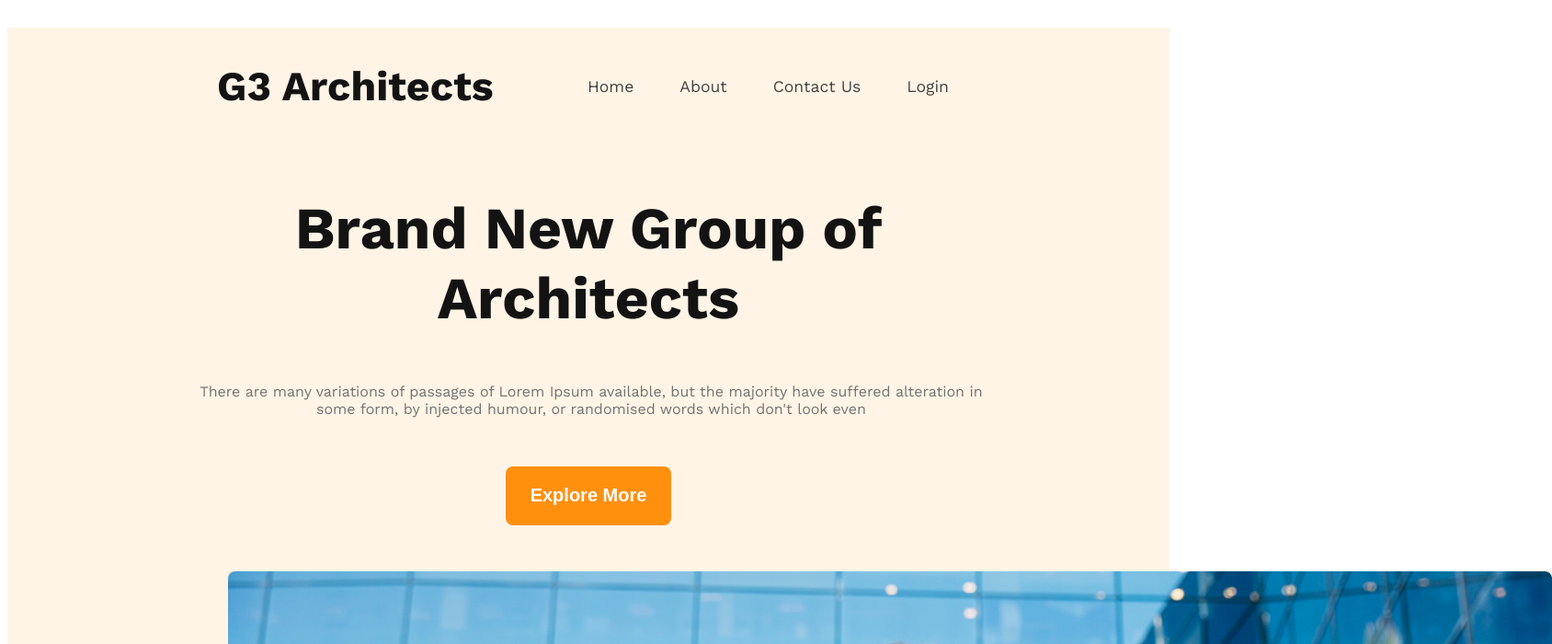
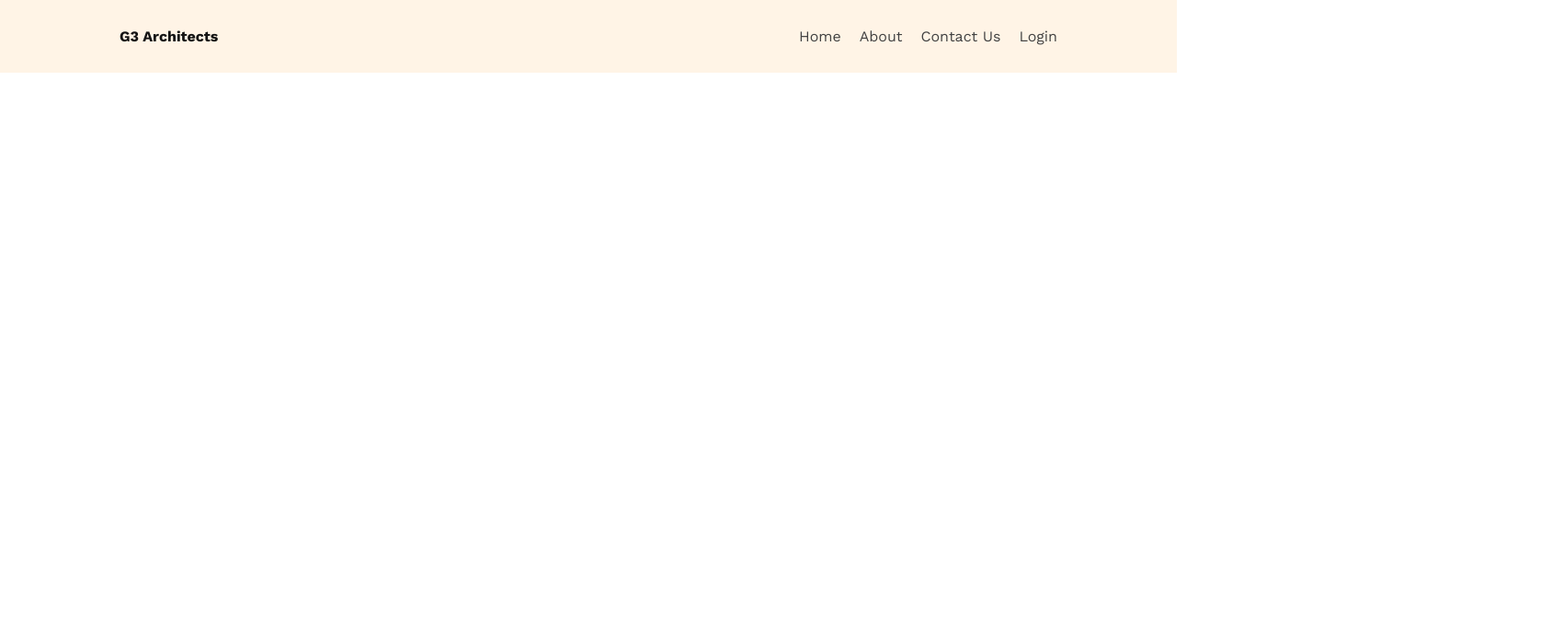
Before and after one commit to sadia111-a/w3-Architect-website, a plain HTML site: page index.html in a window 1280 px wide. Shown: the top 700 px of the page at 92% size, 1688 px wide, since content can reach past the window. Drawn offline with nearby package versions, Linux system fonts and the light colour scheme.

Commit message:
nav part done

```diff
--- a/index.html
+++ b/index.html
@@ -3,7 +3,7 @@
 <head>
     <meta charset="UTF-8">
     <meta name="viewport" content="width=device-width, initial-scale=1.0">
-    <title>G3 Architects</title>
+    <title>My G3 project</title>
     <link rel="preconnect" href="https://fonts.googleapis.com">
 <link rel="preconnect" href="https://fonts.gstatic.com" crossorigin>
 <link href="https://fonts.googleapis.com/css2?family=Inconsolata:wght@700&family=Lato:wght@400;700;900&family=Open+Sans:wght@400;700;800&family=Rubik:wght@300&family=Space+Mono:wght@400;700&family=Ubuntu:ital,wght@0,300;0,400;1,300&family=Work+Sans:ital,wght@0,400;0,700;1,800&display=swap" rel="stylesheet">
@@ -20,25 +20,14 @@
                 <li><a href="">Login</a></li>
             </ul>
         </nav>
-     <div class="banner-container">
-       <div class="banner">
-        <h2 class="banner-heading">Brand New Group of Architects </h2>
-        <p class="banner-pera">There are many variations of passages of Lorem Ipsum available, but the majority have suffered alteration in some form, by injected humour, or randomised words which don't look even</p>
-        <button class="btn-primary">Explore More</button>
 
-       </div>
-        <div class="img">
-           <img src="images/banner.png" alt="">
-        </div>
-
-     </div>
     </header>
     <main>
 
     </main>
+
     <footer>
 
     </footer>
-
 </body>
 </html>
--- a/style.css
+++ b/style.css
@@ -1,19 +1,13 @@
- *{
-    /* margin: 0px;
-    padding: 0px; */
+* {
+    margin: 0px;
+    padding: 0px;
 }
+
 body {
-     font-family: 'Inconsolata', monospace;
-     font-family: 'Lato', sans-serif;
-     font-family: 'Open Sans', sans-serif;
-     font-family: 'Rubik', sans-serif;
-     font-family: 'Space Mono', monospace;
-     font-family: 'Ubuntu', sans-serif;
+
     font-family: 'Work Sans', sans-serif;
 }
-
- /* header part starts here */
- header {
+header{
     background: rgba(255, 144, 14, 0.10);
 }
 
@@ -21,96 +15,34 @@
     display: flex;
     justify-content: space-between;
     align-items: center;
-     margin-top: 30px;
-
+    text-align: center;
+    padding: 30px;
 }
 
- nav ul {
-     list-style: none;
+nav a {
+    text-decoration: none;
+    color:  #424242;
 }
 
- nav ul a {
-     text-decoration: none;
-     color: #424242;
-
+nav li {
+    list-style: none;
 }
 
 .list {
     display: flex;
-     justify-content: space-between;
-     gap: 50px;
-     margin-right: 240px;
+    margin-right: 100px;
+    gap: 20px;
+    color:  #424242;
     text-align: center;
-     font-size: 1.1rem;
+    font-size: 1rem;
     font-weight: 500;
    }
 
 .nav-head {
-     margin-left: 228px;
     color: #131313;
     text-align: center;
-     font-size: 2.8rem;
+    font-size: 1rem;
+    /* padding-top:20px ; */
+    margin-left: 100px;
     font-weight: 700;
 }
-
- /* banner part starts here */
- .banner {
-     width: 862px;
-     display: block;
-     text-align: center;
-     justify-content: center;
-     margin: auto;
- }
-
- .banner-heading {
-     color: #131313;
-     text-align: center;
-     font-size: 4rem;
-     font-weight: 700;
- }
-
- .banner-pera {
-     color: #727272;
-     text-align: center;
-     font-size: 1rem;
-     font-weight: 400;
-     width: 868px;
-     margin-bottom: 53px;
- }
-
- .btn-primary {
-     color: #FFF;
-     text-align: center;
-     font-size: 1.25rem;
-     font-weight: 600;
-     border-radius: 8px;
-     background: #FF900E;
-     width: 180px;
-     height: 64px;
-     border: none;
-     margin-bottom: 50px;
- }
-
- .img {
-     width: 1440px;
-     height: 700px;
-     background: rgba(255, 144, 14, 0.10);
-     margin: 0px 240px 45px 240px;
-     padding-bottom: 45px;
- }
-
-
- /* responsive style */
- @media screen and (max-width:576px) {
-    nav{
-        flex-direction: column;
-    }
-    .nav-head{
-        /* margin: auto; */
-    }
-
-
- }
- @media screen and (min-width:576px) and (max-width:960px) {
-
- }
```
Lines whose indentation alone changed are shown as unchanged.
